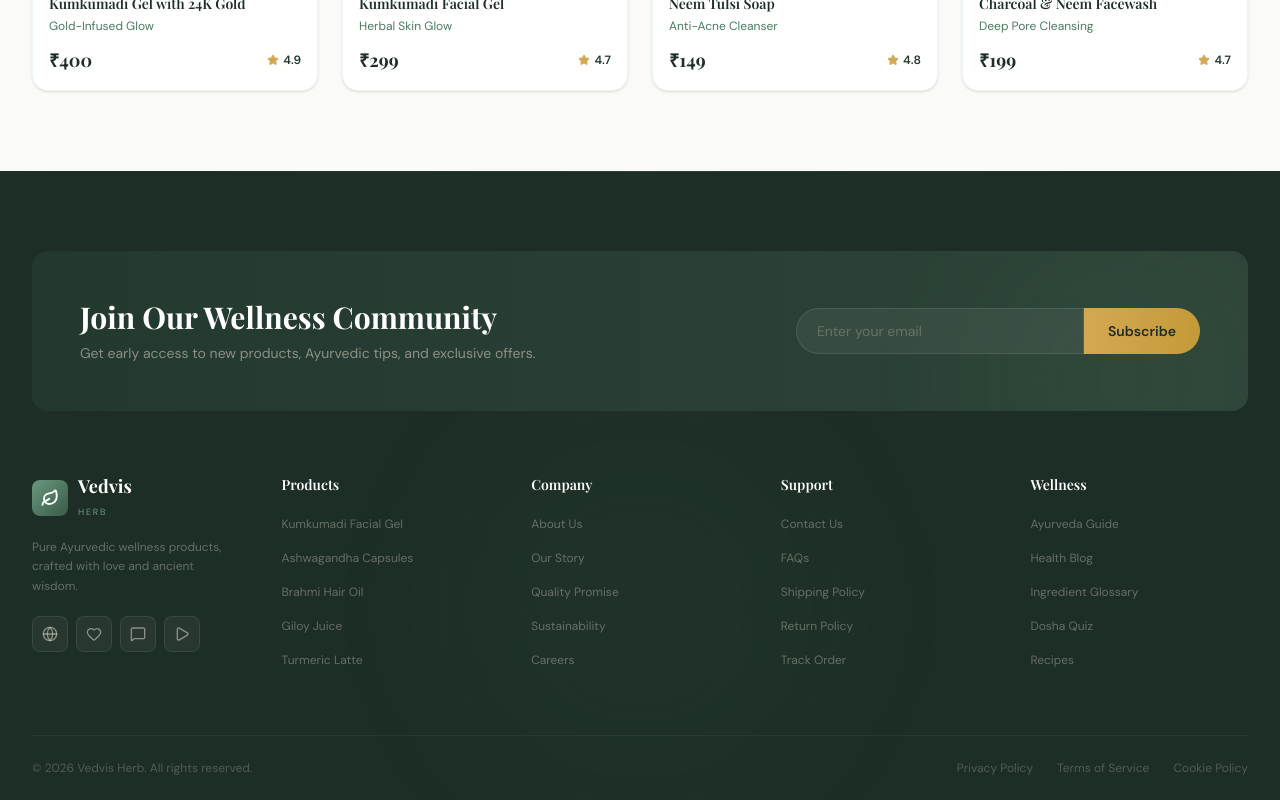
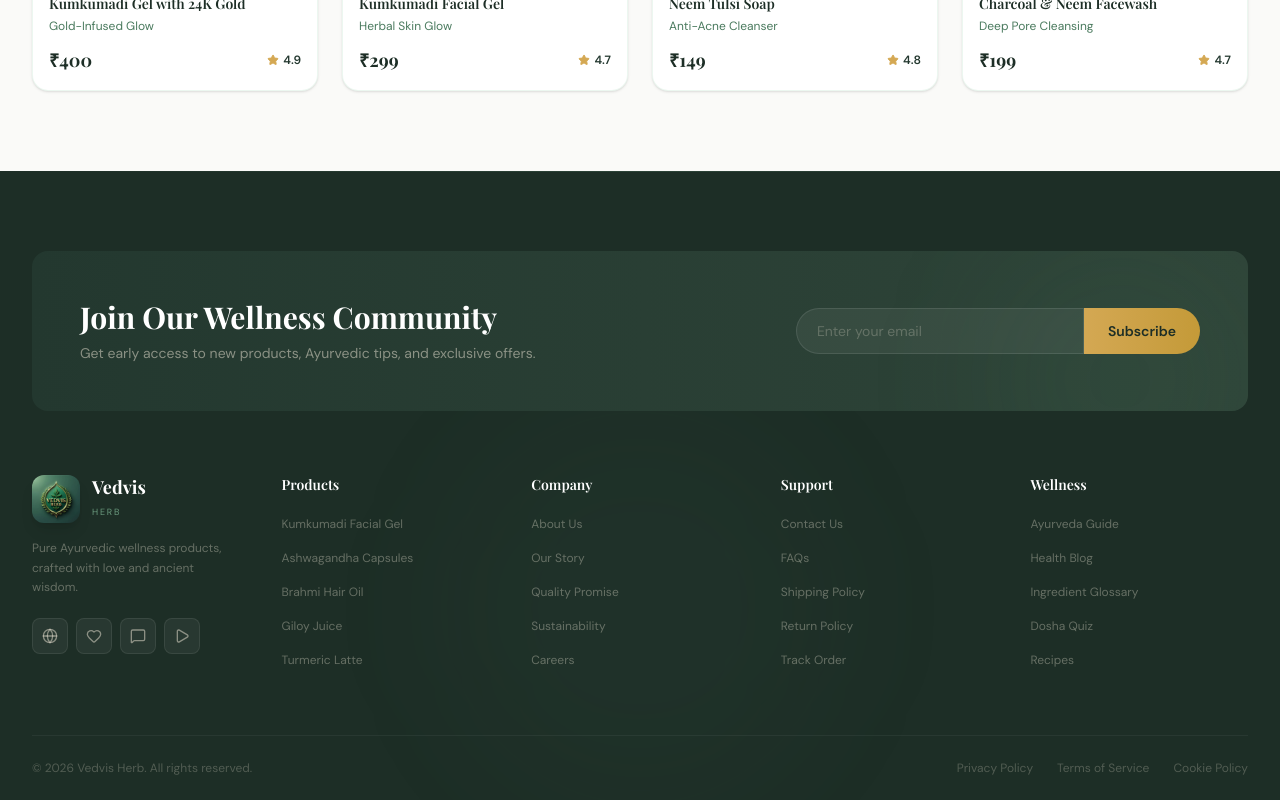
Before and after one commit to mangeshghodke/vedvisherb, a React (Vite) app: page /product/1 in a window 1280 px wide. Shown: the part 1569-2369 px from the top of the page. Built offline with nearby package versions, Linux system fonts and the light colour scheme; a web font is replaced by a local one.

Commit message:
Use logo in Footer too, increased logo size for visibility

```diff
--- a/src/components/Footer.jsx
+++ b/src/components/Footer.jsx
@@ -1,5 +1,7 @@
 import { motion } from 'motion/react'
-import { Leaf, Globe, Heart, MessageSquare, Play } from 'lucide-react'
+import { Globe, Heart, MessageSquare, Play } from 'lucide-react'
+
+const BASE = import.meta.env.BASE_URL
 
 const footerLinks = {
   Products: ['Kumkumadi Facial Gel', 'Ashwagandha Capsules', 'Brahmi Hair Oil', 'Giloy Juice', 'Turmeric Latte'],
@@ -63,10 +65,12 @@
         <div className="grid grid-cols-2 md:grid-cols-5 gap-8 mb-16">
           {/* Brand */}
           <div className="col-span-2 md:col-span-1">
-            <div className="flex items-center gap-2.5 mb-4">
-              <div className="w-9 h-9 rounded-lg bg-gradient-to-br from-ayur-400 to-ayur-600 flex items-center justify-center">
-                <Leaf className="w-4.5 h-4.5 text-white" strokeWidth={2.5} />
-              </div>
+            <div className="flex items-center gap-3 mb-4">
+              <img
+                src={`${BASE}images/logo.jpeg`}
+                alt="Vedvis Herb"
+                className="w-12 h-12 rounded-xl object-cover shadow-lg"
+              />
               <div>
                 <span className="font-display text-lg font-bold text-white leading-tight block">Vedvis</span>
                 <span className="text-[9px] text-ayur-400 uppercase tracking-[0.2em]">Herb</span>
--- a/src/components/Navbar.jsx
+++ b/src/components/Navbar.jsx
@@ -74,7 +74,7 @@
             <img
               src={`${BASE}images/logo.jpeg`}
               alt="Vedvis Herb"
-              className="w-10 h-10 rounded-xl object-cover shadow-lg"
+              className="w-12 h-12 rounded-xl object-cover shadow-lg"
             />
             <div className="flex flex-col">
               <span className="font-display text-xl font-bold text-white leading-tight tracking-tight">
```
